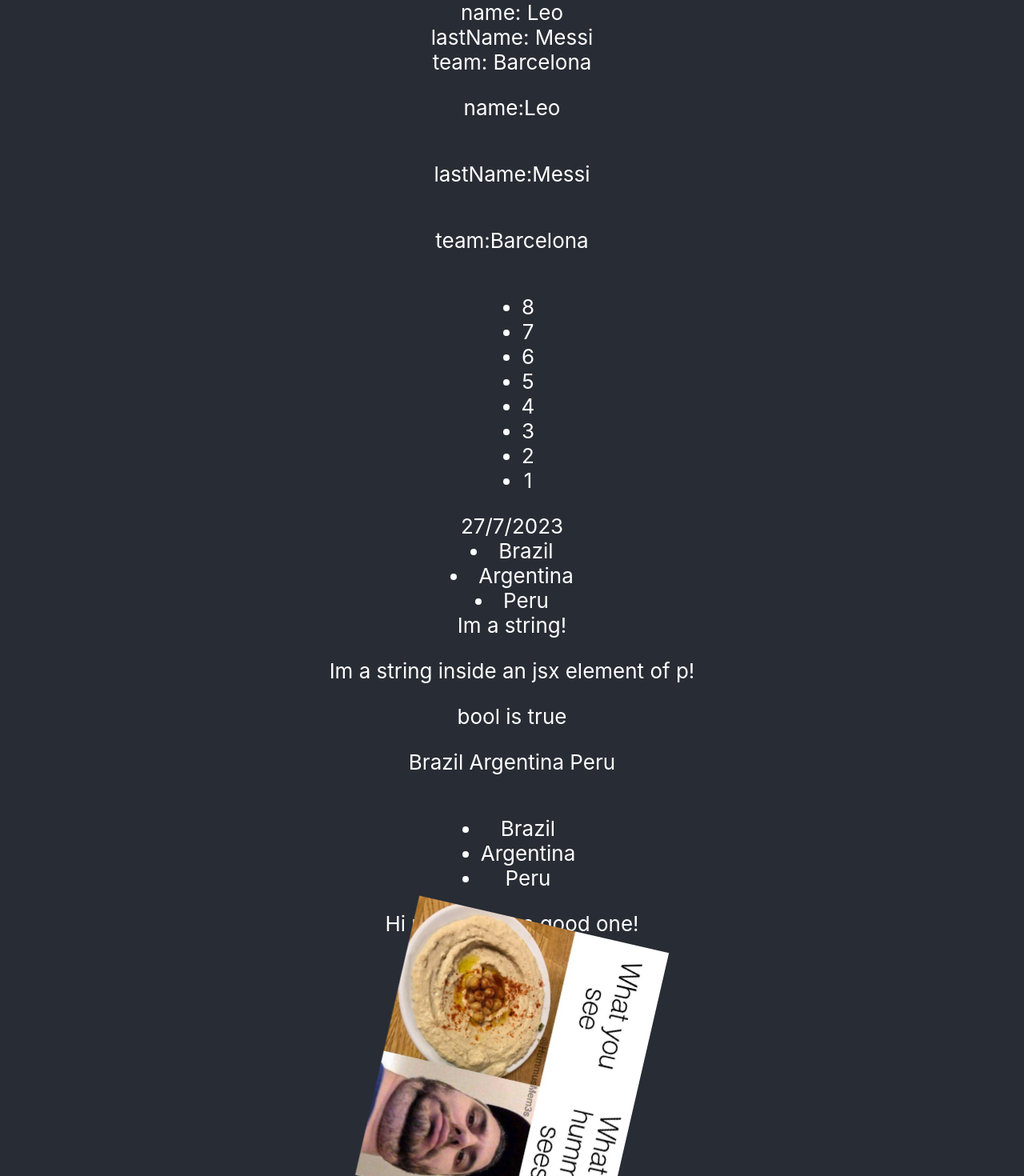
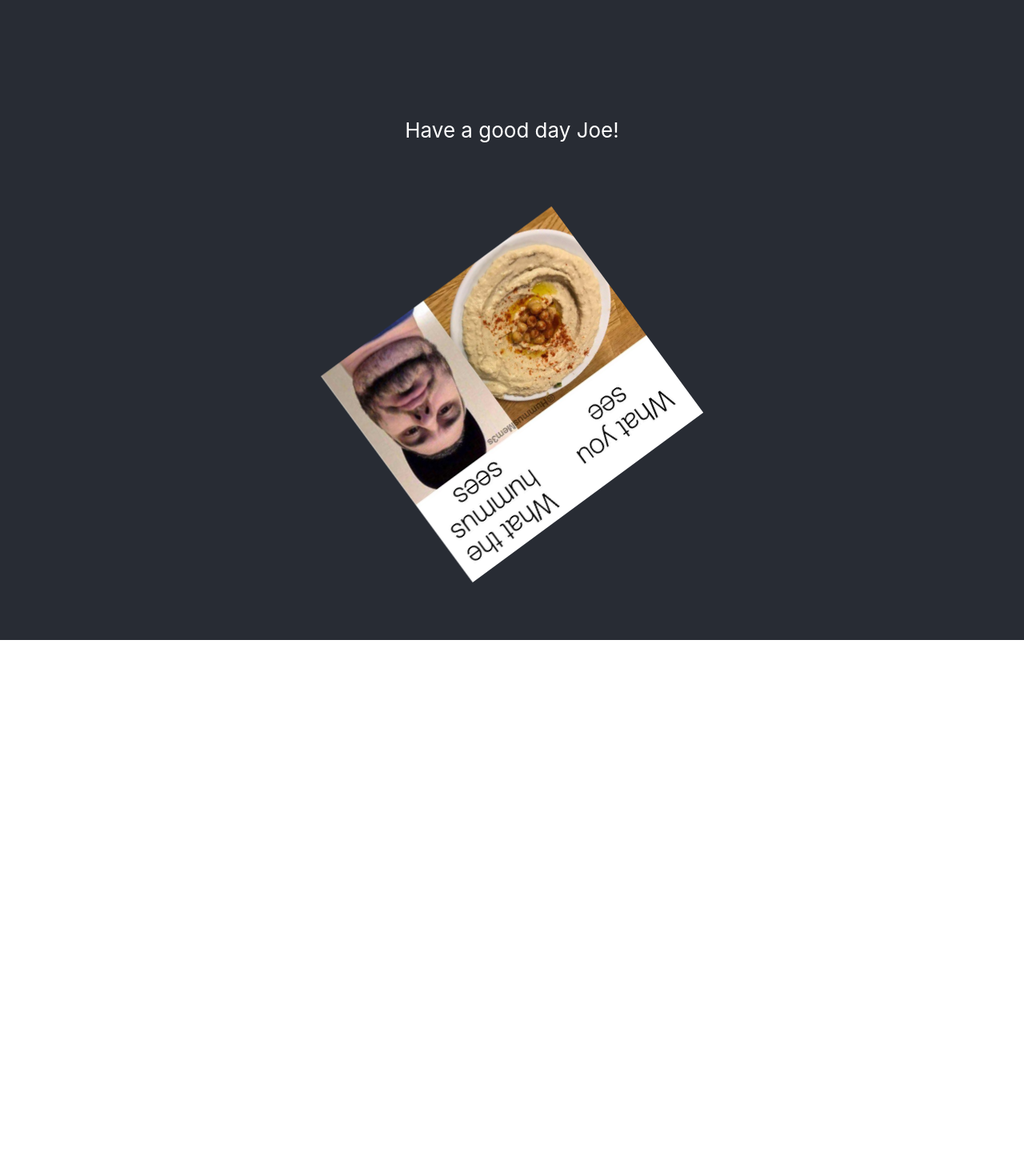
Before and after one commit to Shloyem/react-tutorials, a React (Create React App) app in the folder 02_create_react_app/new-app/: page / in a window 1280 px wide. Shown: the top 1470 px of the page at 80% size. After the commit the page ends 800 px from the top, so only its background shows below. Built offline with nearby package versions, Linux system fonts and the light colour scheme.

Commit message:
Add basic 1 prop example

```diff
--- a/02_create_react_app/new-app/src/App.tsx
+++ b/02_create_react_app/new-app/src/App.tsx
@@ -4,6 +4,7 @@ import picture from './hummus-pic.jpg';
 import './App.css';
 import Cheers from './Cheers'
 import CurrentDate from './CurrentDate';
+import PropExample from './PropExample';
 
 function App() {
   const stringExample:string = 'Im a string!';
@@ -54,7 +55,8 @@ function App() {
     <div className="App">
       <header className="App-header">
         {/* Examples additions */}
-        {playerArray}
+        <PropExample name="Joe" />
+        {/* {playerArray}
         {infoPairs}
         <ul>
           {listNumbers}
@@ -68,7 +70,8 @@ function App() {
         <ul className="Nations">
           {jsxListItemArrayExample}
         </ul>
-        <Cheers/>
+        <Cheers/> */}
+        <br/><br/><br/><br/><br/>
         <img src={picture} className="App-logo" alt="hummus" />
         {/* valid in HTML but not JSX examples */}
         {/* 1. class is a saved word in js and therefore not allowed here */}
--- /dev/null
+++ b/02_create_react_app/new-app/src/PropExample.tsx
@@ -0,0 +1,7 @@
+type propsInfo = { name: string, };
+
+export default function PropExample(props: propsInfo):JSX.Element {
+  return (
+    <span>Have a good day {props.name}!</span>
+  );
+}
```
